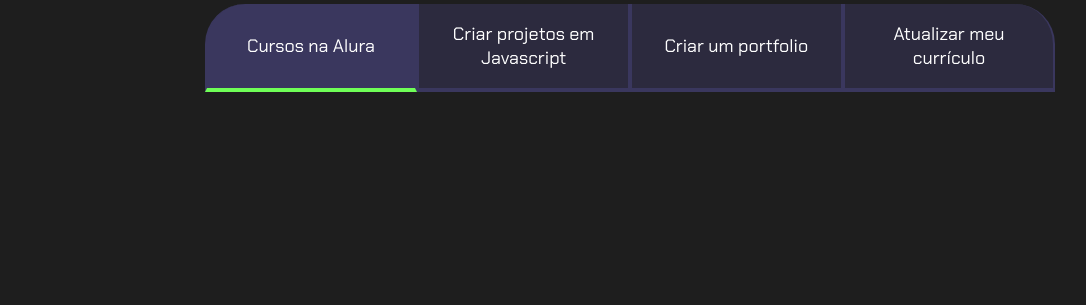
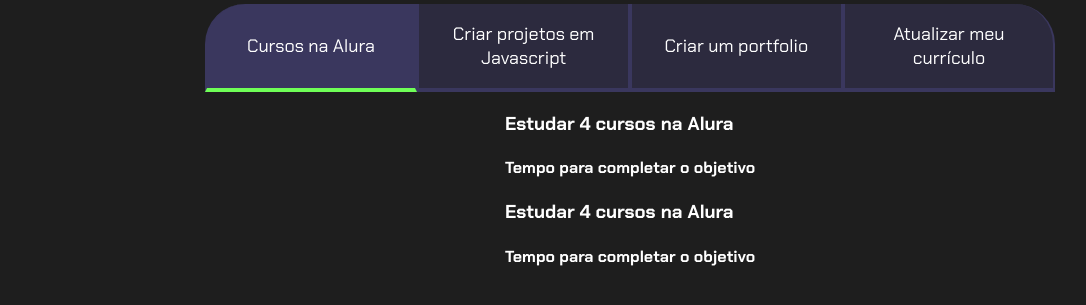
Before and after one commit to Kayzendrew/3-F-2-Tri, a plain HTML site: page index.html in a window 1280 px wide. Shown: the part 99-404 px from the top of the page, without its empty margins (10-1096 px from the left). Drawn offline with Linux system fonts and the light colour scheme.

Commit message:
Update index.html
Just to update the arquives

```diff
--- a/index.html
+++ b/index.html
@@ -17,6 +17,16 @@
             <button class="botao">Criar um portfolio</button>
             <button class="botao">Atualizar meu currículo</button>
         </div>
+        <div class="abas-textos">
+            <div class="aba-conteudo">
+                <h3 class="aba-conteudo-titulo-principal">Estudar 4 cursos na Alura</h3>
+                <h4 class="aba-conteudo-titulo-secundario">Tempo para completar o objetivo</h4>
+            </div>
+             <div class="aba-conteudo">
+                <h3 class="aba-conteudo-titulo-principal">Estudar 4 cursos na Alura</h3>
+                <h4 class="aba-conteudo-titulo-secundario">Tempo para completar o objetivo</h4>
+            </div>
+        </div>
     </section>
     <script src="main.js"></script>
 </body>
```
